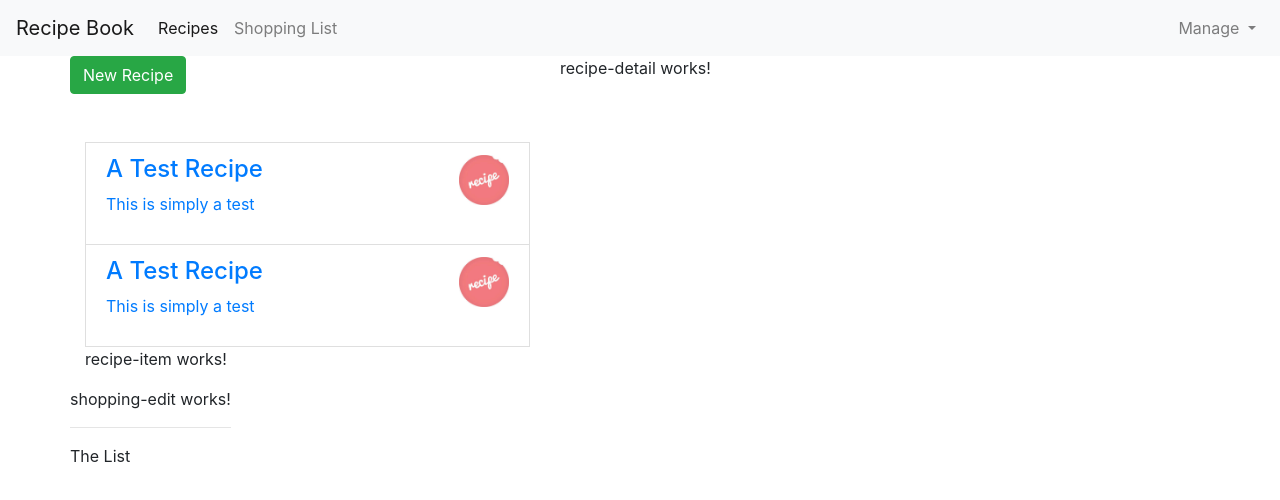
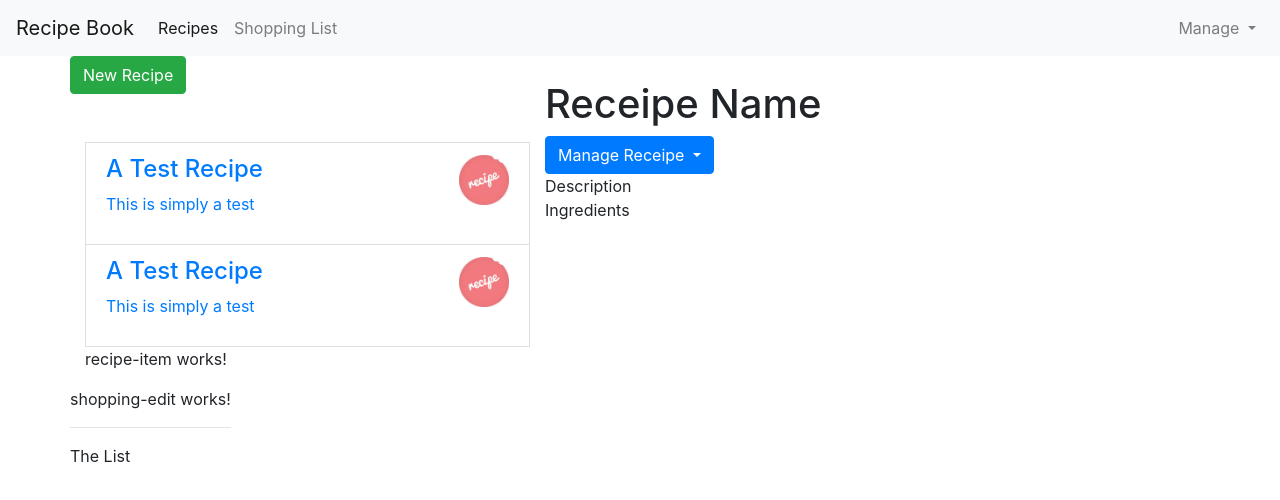
Before and after one commit to mohammedsibgathulla/Angular, an Angular app in the folder recipe-app/: page / in a window 1280 px wide. Shown: the top 500 px of the page. Built offline with nearby package versions, Linux system fonts and the light colour scheme.

Commit message:
Displaying Recipe Details

```diff
--- a/recipe-app/src/app/recipes/recipe-detail/recipe-detail.component.html
+++ b/recipe-app/src/app/recipes/recipe-detail/recipe-detail.component.html
@@ -1 +1,37 @@
-<p>recipe-detail works!</p>
+<div class="row">
+    <div class="col-xs-12">
+        <img src="" alt="" class="img-responsive">
+    </div>
+</div>
+
+<div class="row">
+    <div class="col-xs-12">
+        <h1>Receipe Name</h1>
+    </div>
+</div>
+<div class="row">
+    <div class="col-xs-12">
+        <div class="btn-group">
+            <button
+            type="button"
+            class="btn btn-primary dropdown-toggle">Manage Receipe <span class="caret"></span>
+        </button>
+        <ul class="dropdown-menu">
+            <li><a href="#">To Shopping List</a></li>
+            <li><a href="#">Edit Recipe</a></li>
+            <li><a href="#">Delete Recipe</a></li>
+        </ul>
+        </div>
+    </div>
+</div>
+
+<div class="row">
+    <div class="col-xs-12">
+        Description
+    </div>
+</div>
+<div class="row">
+    <div class="col-xs-12">
+        Ingredients
+    </div>
+</div>
```
Also changed, not shown: 1 other file (tests, documents, lock files or other folders).
